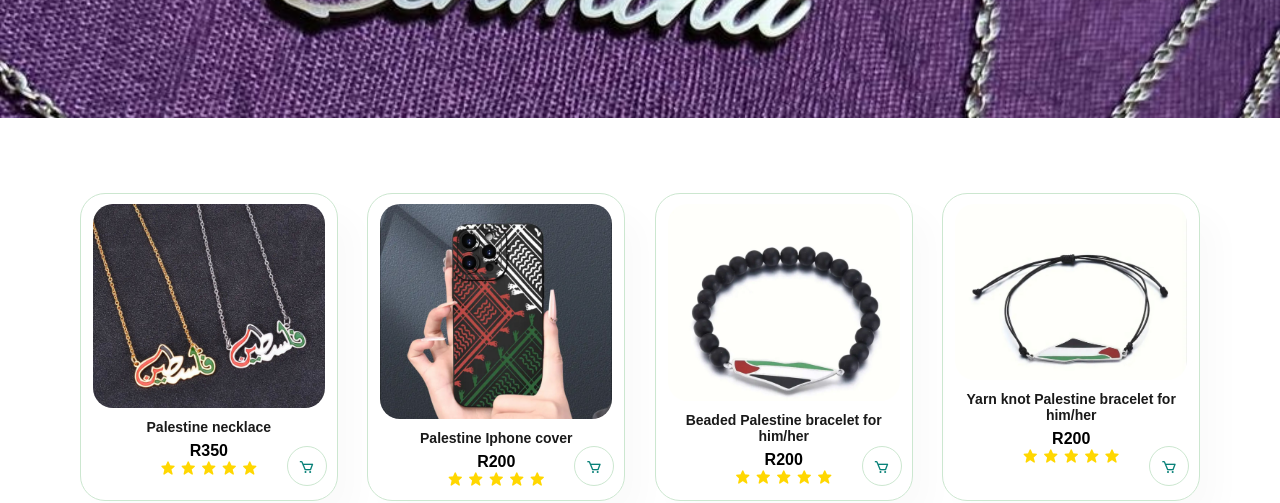
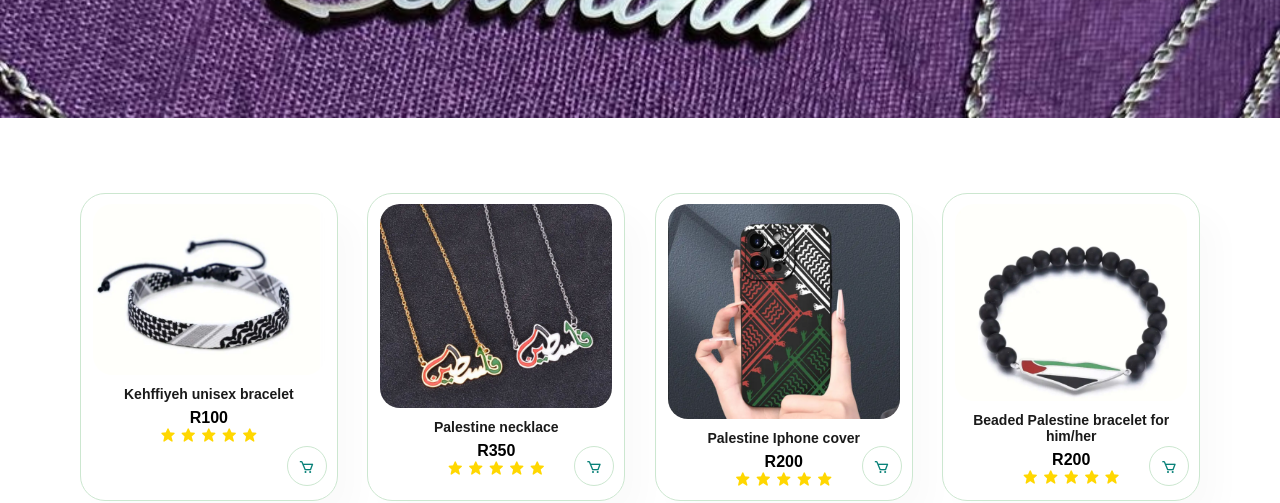
Before and after one commit to sudo-tm12/blooming-boutique-website, a plain HTML site: page pt.html in a window 1280 px wide. Shown: the part 332-835 px from the top of the page. Drawn offline with nearby package versions, Linux system fonts and the light colour scheme; a web font is replaced by a local one.

Commit message:
Update pt.html

```diff
--- a/pt.html
+++ b/pt.html
@@ -47,6 +47,22 @@
     <section id="product1" class="section-p1">
         <div class="pro-container" >
 
+            <div class="pro" onclick="window.location.href='sprod3.html';">
+                <img src="prod3.jpg" alt="">
+                <div id="des">
+                    <h5>Kehffiyeh unisex bracelet
+                    </h5>
+                    <h4>R100</h4>
+                    <div class="stars">
+                        <i class='bx bxs-star'></i>
+                        <i class='bx bxs-star'></i>
+                        <i class='bx bxs-star'></i>
+                        <i class='bx bxs-star'></i>
+                        <i class='bx bxs-star'></i>
+                    </div>
+                    <a href="#"><i class='bx bx-cart cart'></i></a>
+                </div>
+            </div>
 
             <div class="pro" onclick="window.location.href='sproduct1.html';">
                 <img src="prod1.jpg" alt="">
```
